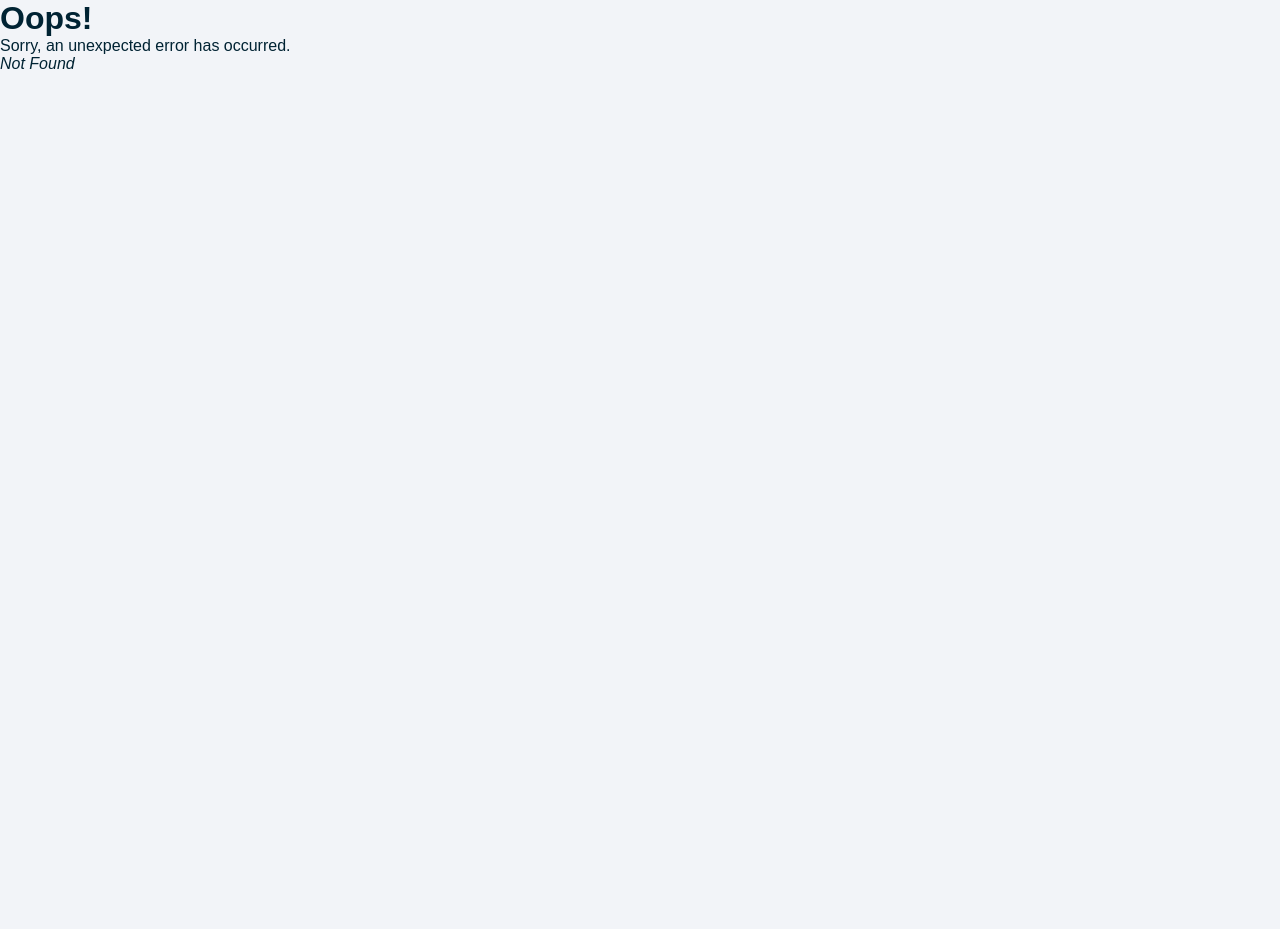
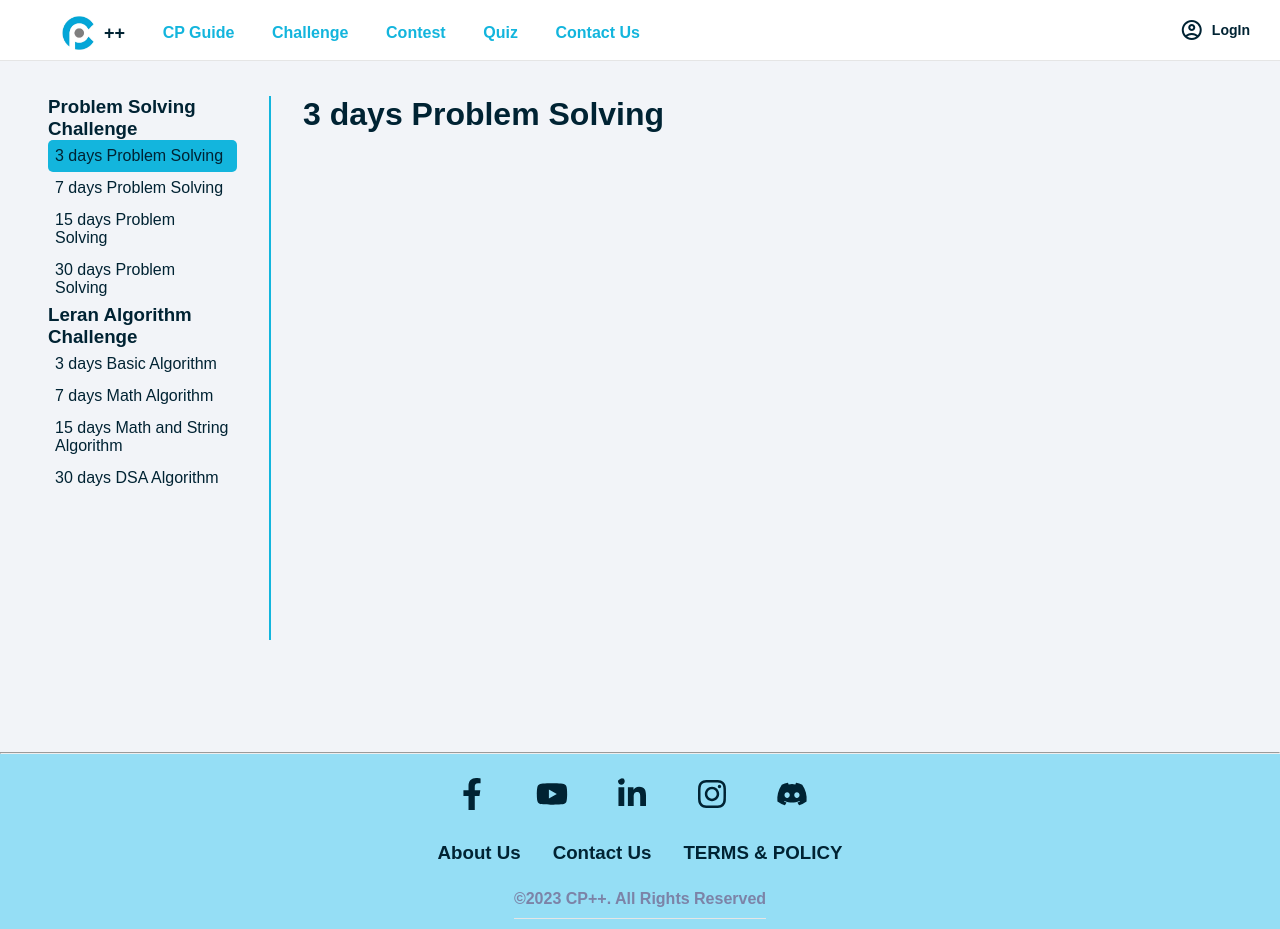
Before and after one commit to ImranMir32/CP-Plus-Front-End, a React (Create React App) app: page /challenge in a window 1280 px wide. Before the commit this address had no page. Before the commit the page ends 800 px from the top, so only its background shows below. Built offline with nearby package versions, Linux system fonts and the light colour scheme.

Commit message:
adding challenage section

```diff
--- a/src/App.js
+++ b/src/App.js
@@ -7,6 +7,7 @@ import SigninForm from "./routes/SigninForm";
 import SignupForm from "./routes/SignupForm";
 import TermsPrivacy from "./routes/Terms-Privacy";
 import ContactUs from "./routes/ContactUs";
+import Challenge from "./routes/Challenge";
 
 const router = createBrowserRouter([
   {
@@ -35,6 +36,11 @@ const router = createBrowserRouter([
     errorElement: <ErrorPage />,
   },
   {
+    path: "/challenge",
+    element: <Challenge />,
+    errorElement: <ErrorPage />,
+  },
+  {
     path: "/term&privacy",
     element: <TermsPrivacy />,
     errorElement: <ErrorPage />,
--- a/src/components/Navbar.jsx
+++ b/src/components/Navbar.jsx
@@ -20,7 +20,7 @@ const navbar = () => {
           </Link>
         </li>
         <li>
-          <a href="index.html" class="brand">
+          <a href="/challenge" class="brand">
             Challenge
           </a>
         </li>
--- /dev/null
+++ b/src/routes/Challenge.jsx
@@ -0,0 +1,143 @@
+import React, { useState } from "react";
+import Footer from "../components/Footer";
+import Navbar from "../components/Navbar";
+import "../styles/style.css";
+import "../styles/challenge-style/cp.css";
+
+// importing Challenge component
+
+const Challenge = () => {
+  const [Page, setPage] = useState("3 days Problem Solving");
+  const handleButtonClick = (param) => {
+    setPage(param);
+  };
+  return (
+    <div>
+      <Navbar />
+      <div className="cp-container">
+        <div className="cp-topic-name">
+          <div className="cp-content">
+            <div className="scrollable-section">
+              <h3>Problem Solving Challenge</h3>
+              <p
+                onClick={() => {
+                  handleButtonClick("3 days Problem Solving");
+                }}
+                className={
+                  Page === "3 days Problem Solving" ? "cp-p-active" : "cp-p"
+                }
+              >
+                3 days Problem Solving
+              </p>
+
+              <p
+                onClick={() => {
+                  handleButtonClick("7 days Problem Solving");
+                }}
+                className={
+                  Page === "7 days Problem Solving" ? "cp-p-active" : "cp-p"
+                }
+              >
+                7 days Problem Solving
+              </p>
+
+              <p
+                onClick={() => {
+                  handleButtonClick("15 days Problem Solving");
+                }}
+                className={
+                  Page === "15 days Problem Solving" ? "cp-p-active" : "cp-p"
+                }
+              >
+                15 days Problem Solving
+              </p>
+
+              <p
+                onClick={() => {
+                  handleButtonClick("30 days Problem Solving");
+                }}
+                className={
+                  Page === "30 days Problem Solving" ? "cp-p-active" : "cp-p"
+                }
+              >
+                30 days Problem Solving
+              </p>
+
+              <h3>Leran Algorithm Challenge</h3>
+              <p
+                onClick={() => {
+                  handleButtonClick("3 days Basic Algorithm");
+                }}
+                className={
+                  Page === "3 days Basic Algorithm" ? "cp-p-active" : "cp-p"
+                }
+              >
+                3 days Basic Algorithm
+              </p>
+
+              <p
+                onClick={() => {
+                  handleButtonClick("7 days Math Algorithm");
+                }}
+                className={
+                  Page === "7 days Math Algorithm" ? "cp-p-active" : "cp-p"
+                }
+              >
+                7 days Math Algorithm
+              </p>
+
+              <p
+                onClick={() => {
+                  handleButtonClick("15 days Algorithm");
+                }}
+                className={
+                  Page === "15 days Algorithm" ? "cp-p-active" : "cp-p"
+                }
+              >
+                15 days Math and String Algorithm
+              </p>
+
+              <p
+                onClick={() => {
+                  handleButtonClick("30 days DSA Algorithm");
+                }}
+                className={
+                  Page === "30 days DSA Algorithm" ? "cp-p-active" : "cp-p"
+                }
+              >
+                30 days DSA Algorithm
+              </p>
+            </div>
+          </div>
+        </div>
+        <div className="vertical-line"></div>
+        <div className="scrollable-section">
+          <div className="cp-topic-and-ad">
+            <div className="cp-topic-details">
+              <h1>{Page}</h1>
+              {/*{Page === "Programming Languages" && <ProgrammingLanguages />}
+              {Page === "Data Types and Variables" && <DataTypes />}
+              {Page === "Operators and Expressions" && <OperatorsExpressions />}
+              {Page === "If Else" && <IfElse />}
+              {Page === "Input/Output" && <InputOutput />}
+              {Page === "Loops" && <LoopInfo />}
+              {Page === "Array" && <ArrayInfo />}
+              {Page === "String" && <StringInfo />}
+              {Page === "Function" && <FunctionInfo />}
+              {Page === "Recursion" && <RecursionInfo />}
+              {Page === "Time complexity and Big O notation" && (
+                <TimeComplexity />
+              )}
+              {Page === "Bit manipulation" && <BitManipulation />}
+            </div> */}
+            </div>
+            <div className="ad"></div>
+          </div>
+        </div>
+      </div>
+      <Footer />
+    </div>
+  );
+};
+
+export default Challenge;
--- /dev/null
+++ b/src/styles/challenge-style/cp.css
@@ -0,0 +1,61 @@
+.cp-container {
+  display: flex;
+  flex-direction: row;
+  margin-top: 6rem;
+  margin-left: 3rem;
+}
+
+/* cp topic box */
+.cp-topic-name {
+  width: 12rem;
+  height: 100%;
+}
+.cp-p {
+  cursor: pointer;
+  padding: 7px;
+  border-radius: 5px;
+}
+.cp-p:hover {
+  background-color: rgb(183, 226, 236);
+}
+.cp-p-active {
+  background-color: rgb(19, 181, 221);
+  cursor: pointer;
+  padding: 7px;
+  border-radius: 5px;
+}
+
+.scrollable-section {
+  height: 33rem;
+  overflow-y: scroll;
+}
+
+/* vertical line */
+.vertical-line {
+  margin-left: 2rem;
+  margin-right: 2rem;
+  width: 2px;
+  height: 34rem;
+  background-color: rgb(19, 181, 221);
+}
+
+.cp-topic-and-ad {
+  display: flex;
+  flex-direction: row;
+}
+
+/* cp details box */
+.cp-topic-details {
+  width: 52rem;
+  height: 100%;
+}
+
+.cp-content {
+  margin-bottom: 0.5rem;
+}
+
+.ad {
+  width: 10rem;
+  height: 100%;
+  /* background-color: red; */
+}
--- /dev/null
+++ b/src/styles/challenge-style/topicDetails.css
@@ -0,0 +1,39 @@
+.details p {
+  margin-top: 2rem;
+  margin-bottom: 0.4rem;
+}
+ul li {
+  padding-top: 0.6rem;
+  margin-left: 2rem;
+}
+
+.details h3 {
+  margin-top: 2rem;
+}
+
+.outsite {
+  display: flex;
+  flex-direction: column;
+}
+
+.outsite p {
+  margin-top: 1rem;
+  margin-bottom: 0.4rem;
+  font-weight: bold;
+}
+
+.outsite a {
+  margin-top: 0.5rem;
+  font-weight: bold;
+  text-decoration: underline;
+}
+
+.colorfull {
+  color: rgb(19, 181, 221);
+  font-weight: bold;
+}
+
+.IMG {
+  margin-top: 1rem;
+  margin-left: 5rem;
+}
```
Also changed, not shown: src/components/Challenge-components/3ProblemSolving.jsx (added).
